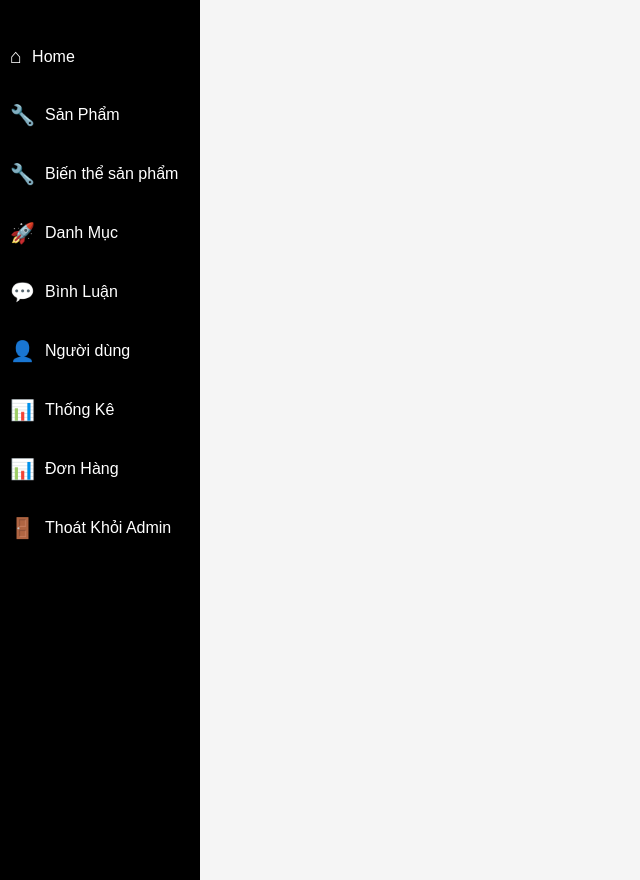
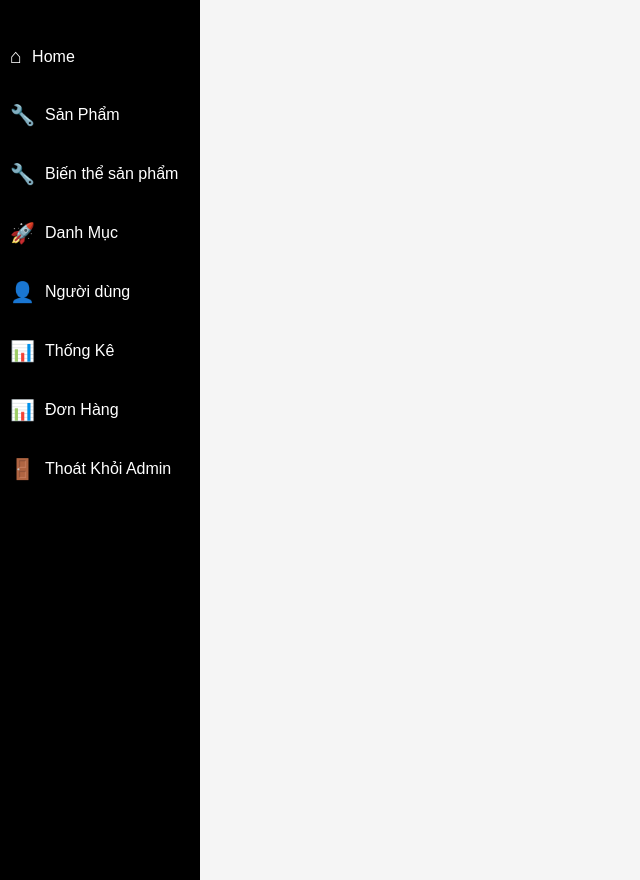
Before and after one commit to phihung812/flower, a PHP site: page /view/admin/header.php in a window 1280 px wide. Shown: the whole page, without its empty margins (0-640 px from the left). Run offline with PHP 8.4, Linux system fonts and the light colour scheme.

Commit message:
Update header.php

```diff
--- a/view/admin/header.php
+++ b/view/admin/header.php
@@ -33,11 +33,7 @@
                     <span class="icon">&#128640;</span> Danh Mục
                 </a>
             </li>
-            <li class="link-item">
-                <a href="index.php?act=list_bl" class="link">
-                    <span class="icon">&#128172;</span> Bình Luận
-                </a>
-            </li>
+
             <li class="link-item">
                 <a href="index.php?act=listTaikhoan" class="link">
                     <span class="icon">&#128100;</span> Người dùng
```
